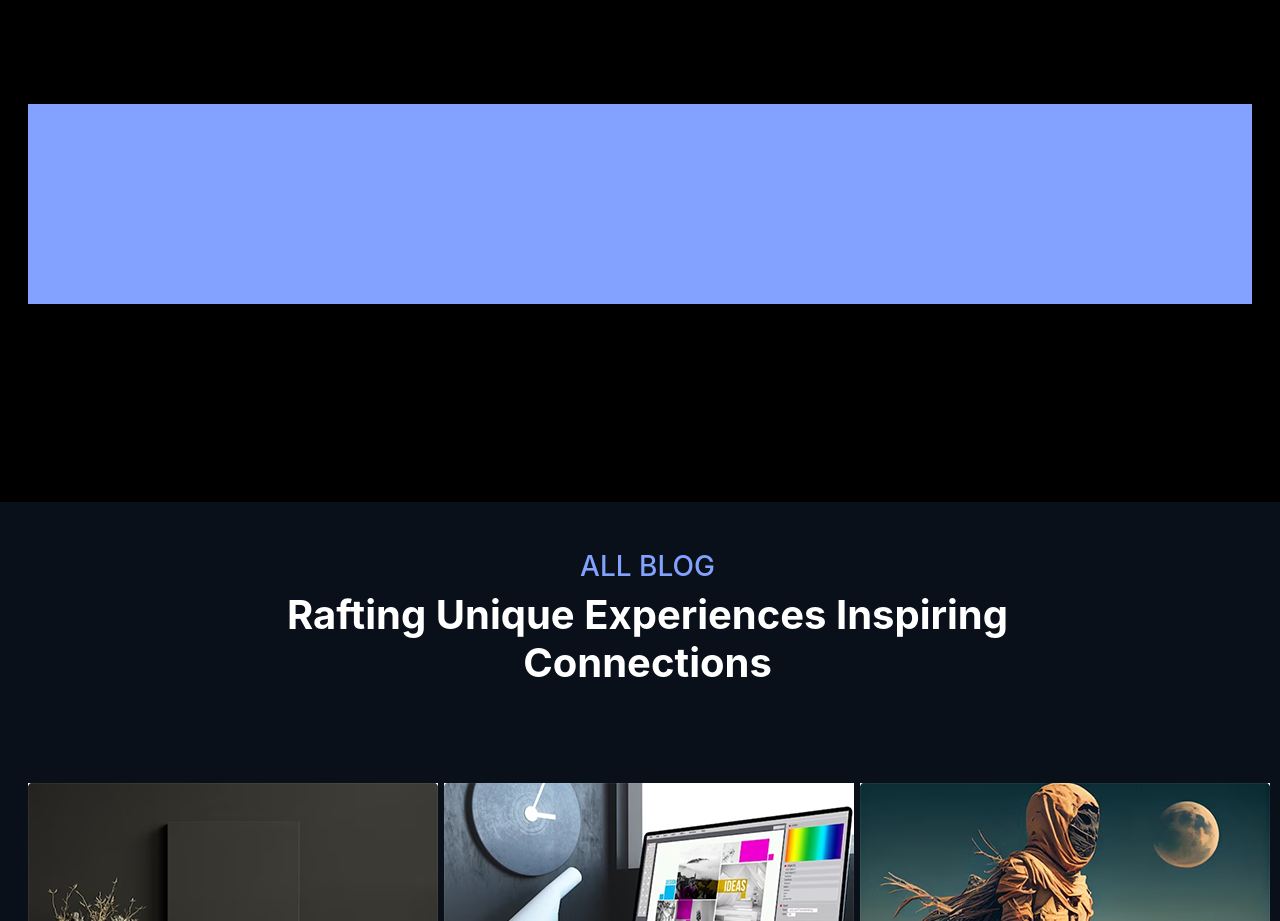
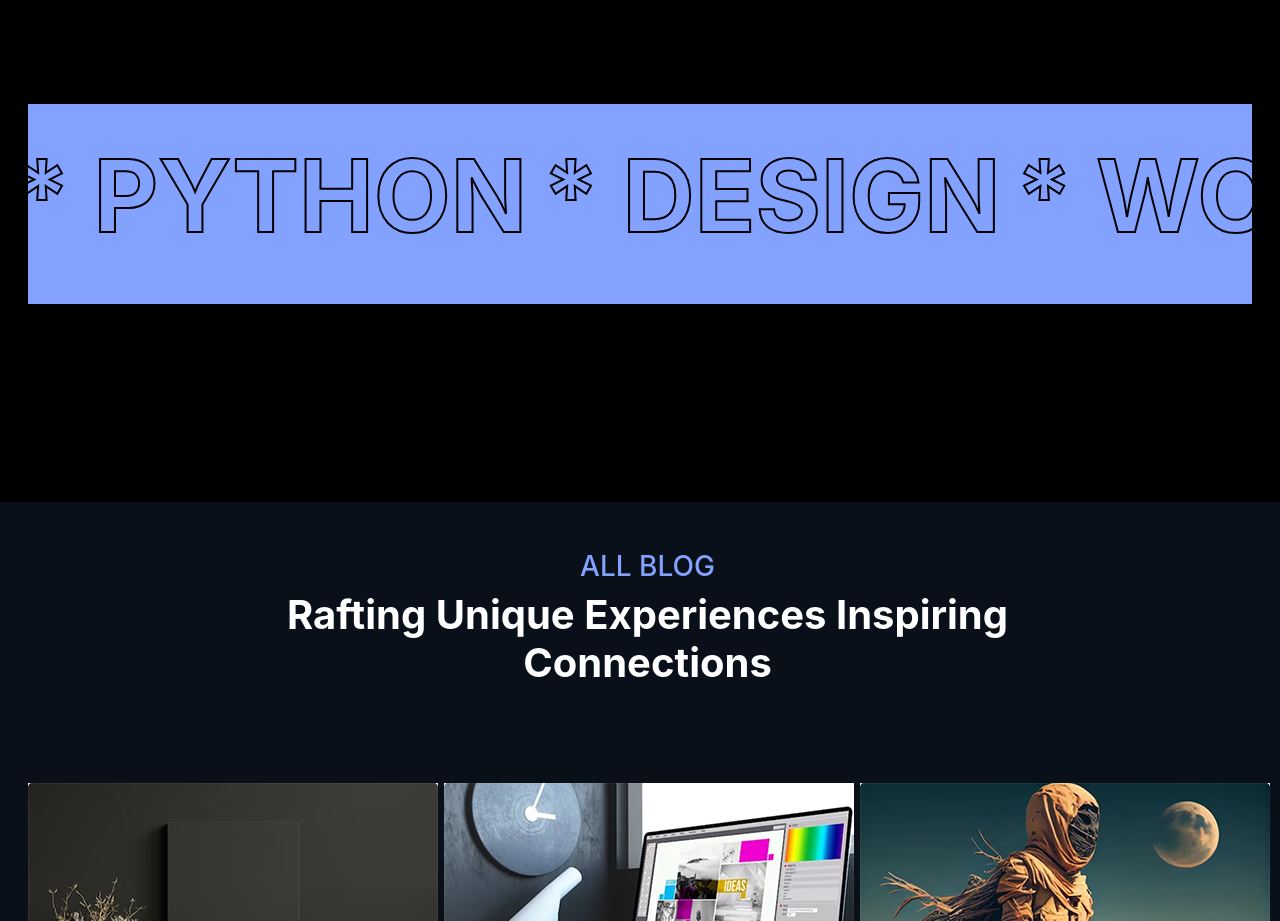
Before and after one commit to afrojaakter032/personal-website-react, a React (Create React App) app: page / in a window 1280 px wide. Shown: the part 5080-6001 px from the top of the page. Built offline with nearby package versions, Linux system fonts and the light colour scheme; some icons are missing.

Commit message:
marquee js add

```diff
--- a/package.json
+++ b/package.json
@@ -10,6 +10,7 @@
     "animate.css": "^4.1.1",
     "react": "^18.2.0",
     "react-dom": "^18.2.0",
+    "react-fast-marquee": "^1.6.2",
     "react-scripts": "5.0.1",
     "web-vitals": "^2.1.4"
   },
--- a/public/assets/css/main.css
+++ b/public/assets/css/main.css
@@ -256,7 +256,17 @@ color: var(--primary);
     text-wrap: nowrap;
     -webkit-text-stroke: 2px #000;
     -webkit-text-fill-color: transparent;
+    animation: marquee 5s linear infinite;
 }
+.protfolio-slider-content ul li {
+    float: left;
+    width: 50%;
+  }
+
+  @keyframes protfolio-slider-content {
+    0% { left: 0; }
+    100% { left: -100%; }
+  }
 
 /* blog section */
 
--- a/src/pages/Home/_RecentProtfolio.js
+++ b/src/pages/Home/_RecentProtfolio.js
@@ -1,5 +1,6 @@
 
 import React from "react";
+import Marquee from "react-fast-marquee";
 
 function RecentProtfolio() {
     return(
@@ -39,7 +40,7 @@ function RecentProtfolio() {
                             <div className="col-lg-12">
                                     <div className="mt-150">
                                                 <div className="protfolio-slider-content d-flex align-items-center justify-content-center">
-                                                    <marquee direction="scroll">
+                                                    <Marquee>
                                                         <ul className="d-flex gap-3">
                                                             <li>* PHP</li>
                                                             <li>* Python</li>
@@ -47,7 +48,7 @@ function RecentProtfolio() {
                                                             <li>* world</li>
                                                             <li>* Development</li>
                                                         </ul>
-                                                    </marquee>
+                                                    </Marquee>
                                                 </div>
                                             </div>
                                     </div>
```
Also changed, not shown: 1 other file (tests, documents, lock files or other folders).
